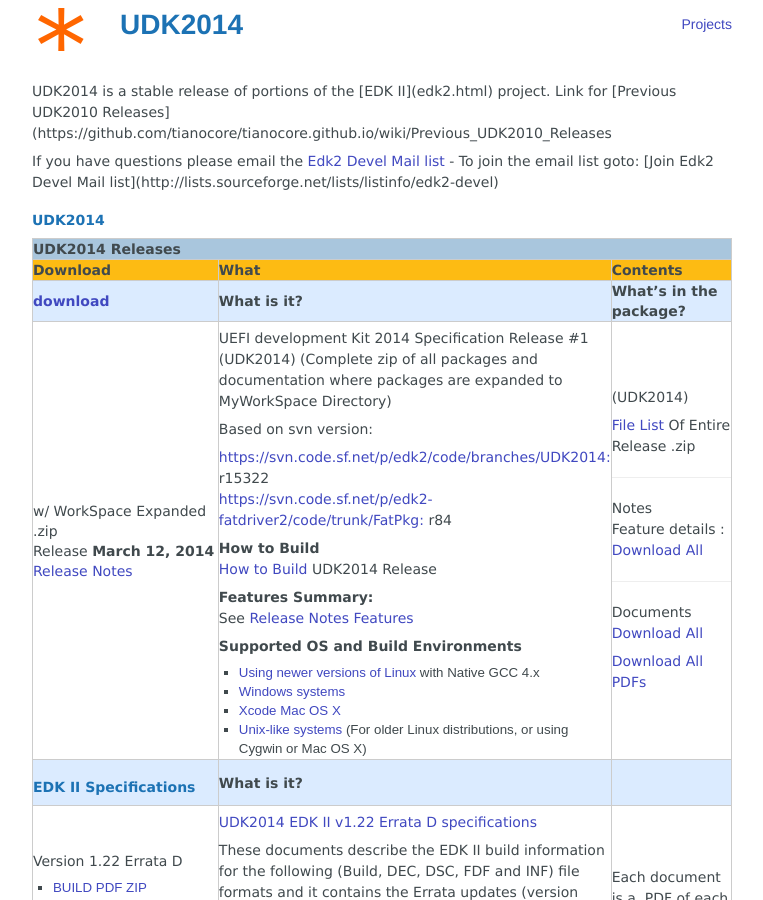
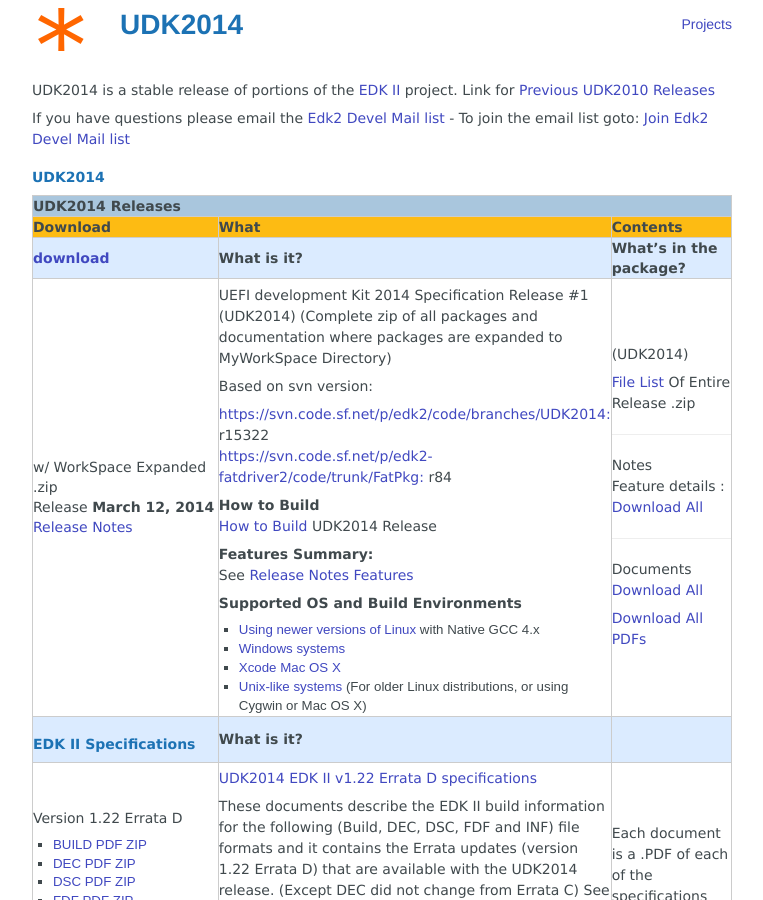
Before and after one commit to tianocore/tianocore.github.io, a Jekyll site: the page built from udk2014.md, in a window 1280 px wide and 900 px high. Shown: the whole window, without its empty margins (258-1021 px from the left). Built offline with Jekyll 4.4.1, drawn with Linux system fonts in a browser that asks for light colours; nearby versions of some CDN libraries; Markdown is read by kramdown in place of the engine named in the settings.

Commit message:
Fix markdown formatting issues on UDK2014 page
Signed-off-by: Jordan Justen <jljusten@gmail.com>

```diff
--- a/udk2014.md
+++ b/udk2014.md
@@ -3,10 +3,10 @@ layout: default
 title: UDK2014
 ---
 
-<p>{{UDK2014}}</p>
-<p>UDK2014 is a stable release of portions of the [EDK II](edk2.html) project.
-   Link for [Previous UDK2010 Releases](https://github.com/tianocore/tianocore.github.io/wiki/Previous_UDK2010_Releases</p>
-<p>If you have questions please email the <a href="mailto:edk2-devel@lists.sourceforge.net?subject=UDK2010.SR1.UP1.P1%20Question" rel="nofollow">Edk2 Devel Mail list</a> - To join the email list goto: [Join Edk2 Devel Mail list](http://lists.sourceforge.net/lists/listinfo/edk2-devel)</p>
+UDK2014 is a stable release of portions of the [EDK II](edk2.html) project.
+Link for [Previous UDK2010 Releases](https://github.com/tianocore/tianocore.github.io/wiki/Previous_UDK2010_Releases)
+
+If you have questions please email the [Edk2 Devel Mail list](mailto:edk2-devel@lists.sourceforge.net?subject=UDK2010.SR1.UP1.P1%20Question) - To join the email list goto: [Join Edk2 Devel Mail list](http://lists.sourceforge.net/lists/listinfo/edk2-devel)
 
 ## <span class="mw-headline" id="UDK2014"><b>UDK2014</b></span>
 
```
